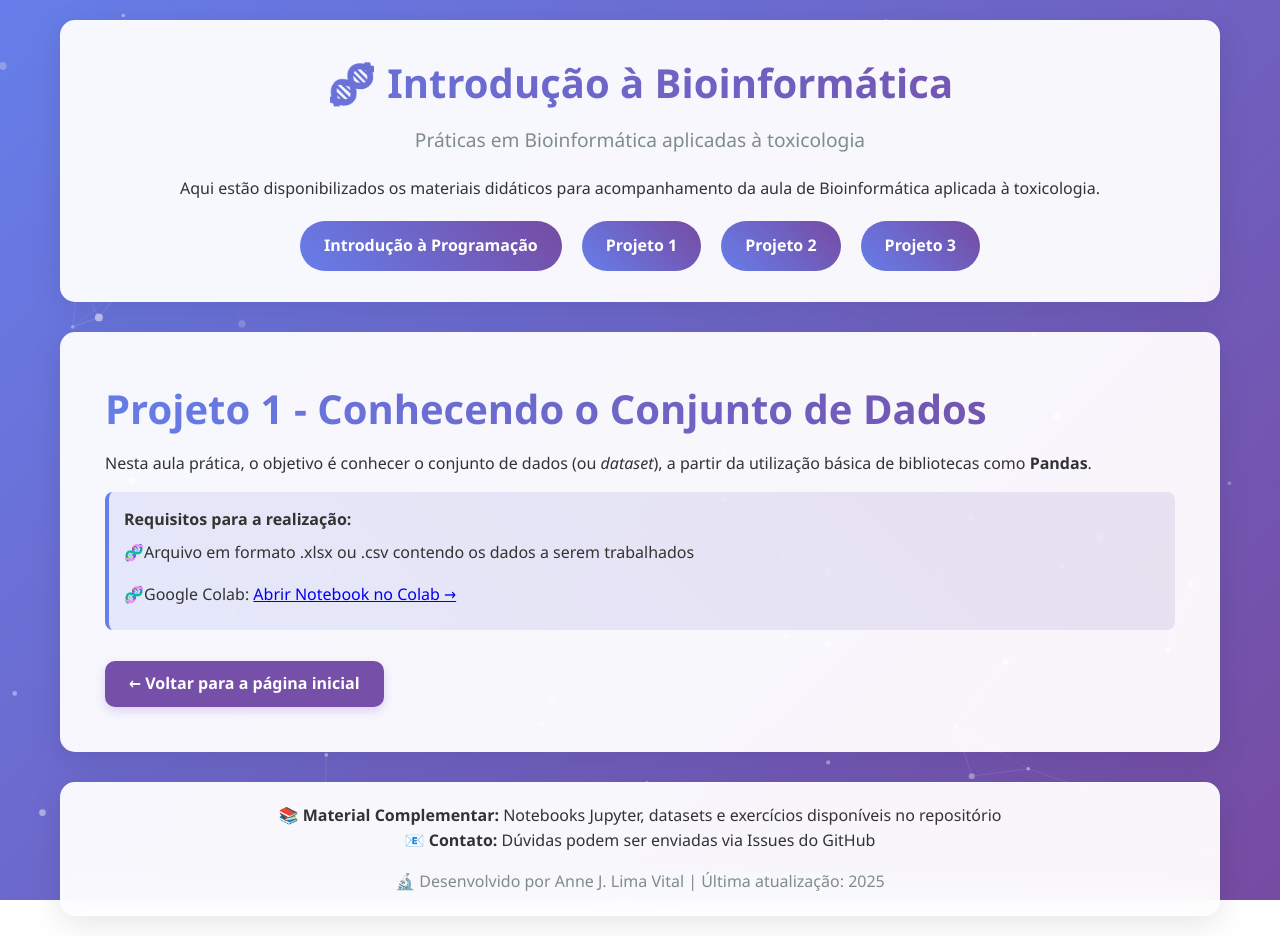
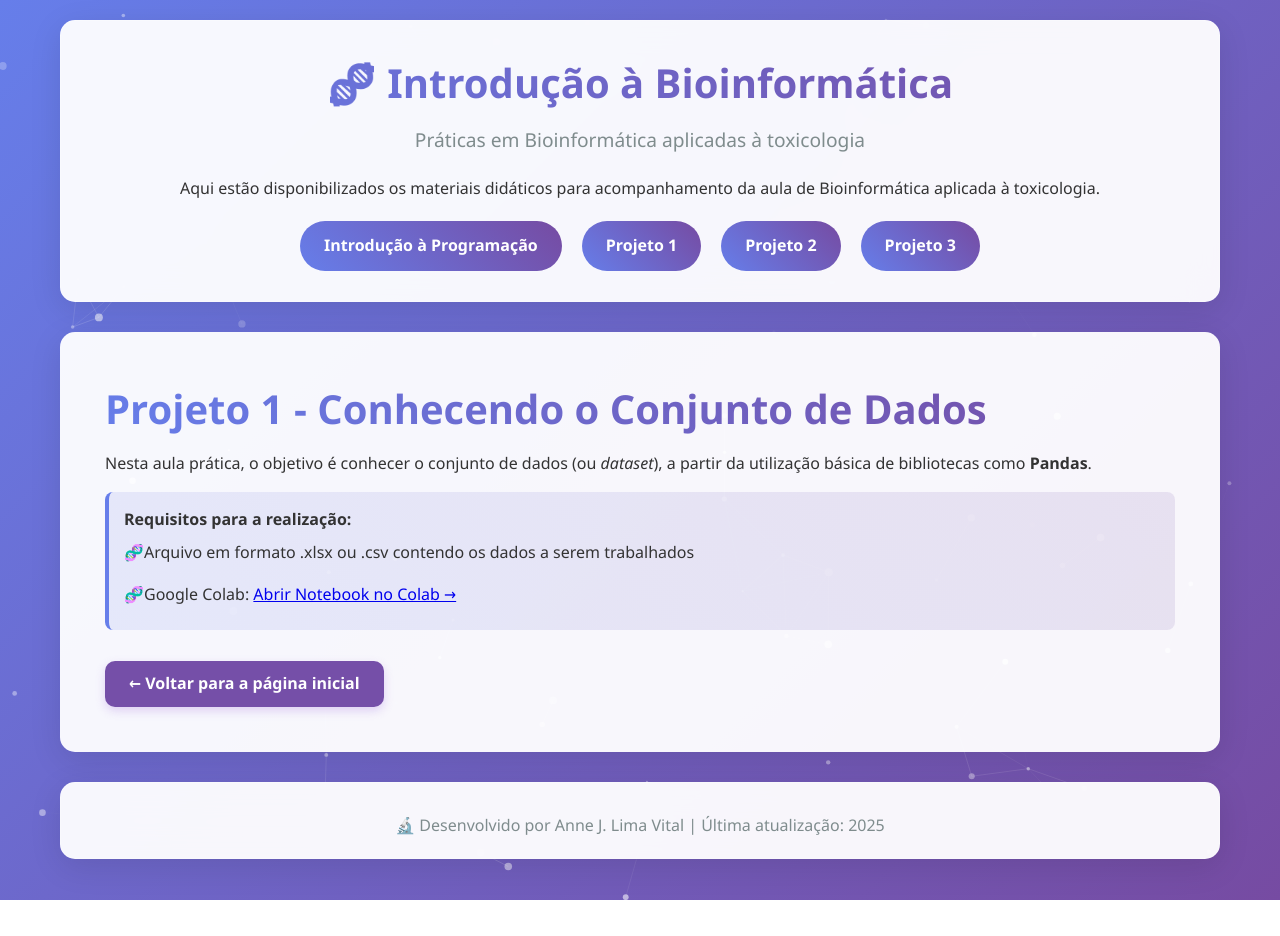
Before and after one commit to annejosiele/AJLV-Bioinformatics, a Jekyll site: the page built from projeto1.md, in a window 1280 px wide. Built offline with Jekyll 4.4.1, drawn with Linux system fonts in a browser that asks for light colours; after the commit the page ends 900 px from its top, so only the background shows below that.

Commit message:
Update default.html

```diff
--- a/_layouts/default.html
+++ b/_layouts/default.html
@@ -35,9 +35,7 @@
     </div>
 
     <footer class="fade-in" style="animation-delay: 1s;">
-      <p>📚 <strong>Material Complementar:</strong> Notebooks Jupyter, datasets e exercícios disponíveis no repositório</p>
-      <p>📧 <strong>Contato:</strong> Dúvidas podem ser enviadas via Issues do GitHub</p>
-      <p style="margin-top: 15px; color: #7f8c8d;">
+      <p style="margin-top: 10px; color: #7f8c8d;">
         🔬 Desenvolvido por Anne J. Lima Vital | Última atualização: 2025
       </p>
     </footer>
```
